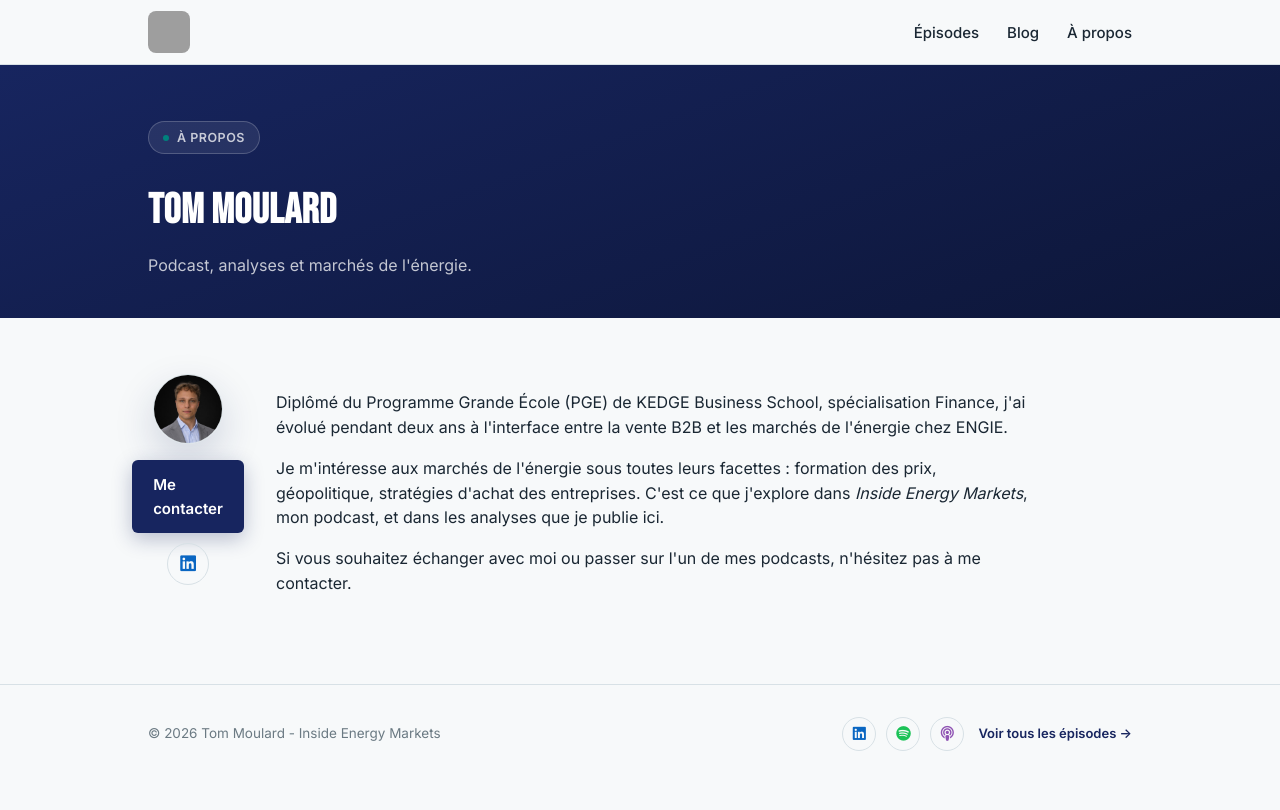
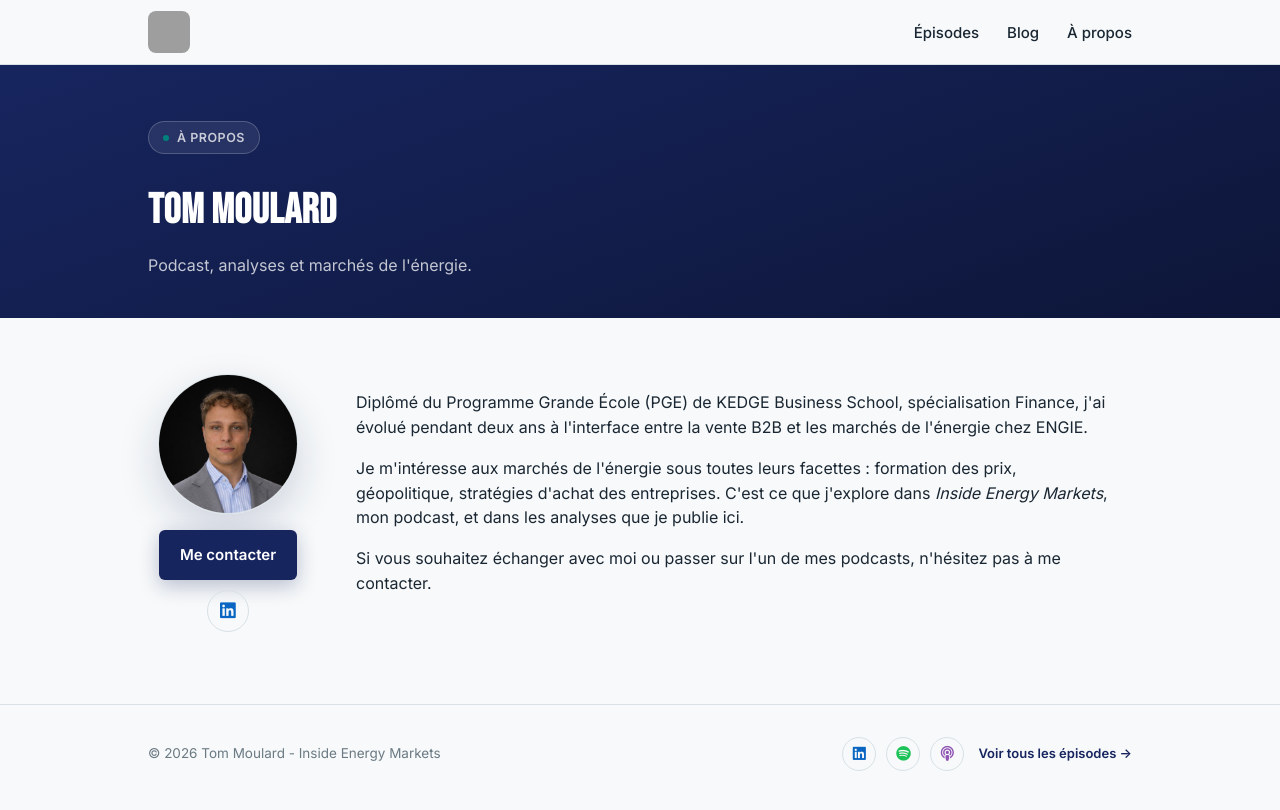
Before and after one commit to InsideEnergyMarkets/Inside-Energy-Markets, a Jekyll site: the page built from about/index.html, in a window 1280 px wide. Shown: the top 810 px of the page. Built offline with Jekyll 4.4.1, drawn with Linux system fonts in a browser that asks for light colours; grey boxes are pictures that could not be loaded.

Commit message:
Update style.css

```diff
--- a/assets/css/style.css
+++ b/assets/css/style.css
@@ -687,11 +687,11 @@ footer .socials a.footer-podcast-link:hover {
   align-items: center;
   gap: 16px;
   flex-shrink: 0;
-  width: 80px;
+  width: 160px;
 }
 
 .about-photo {
-  width: 70px;
+  width: 140px;
   border-radius: 50%;
   overflow: hidden;
   box-shadow: 0 16px 40px rgba(23, 37, 95, 0.18);
```
